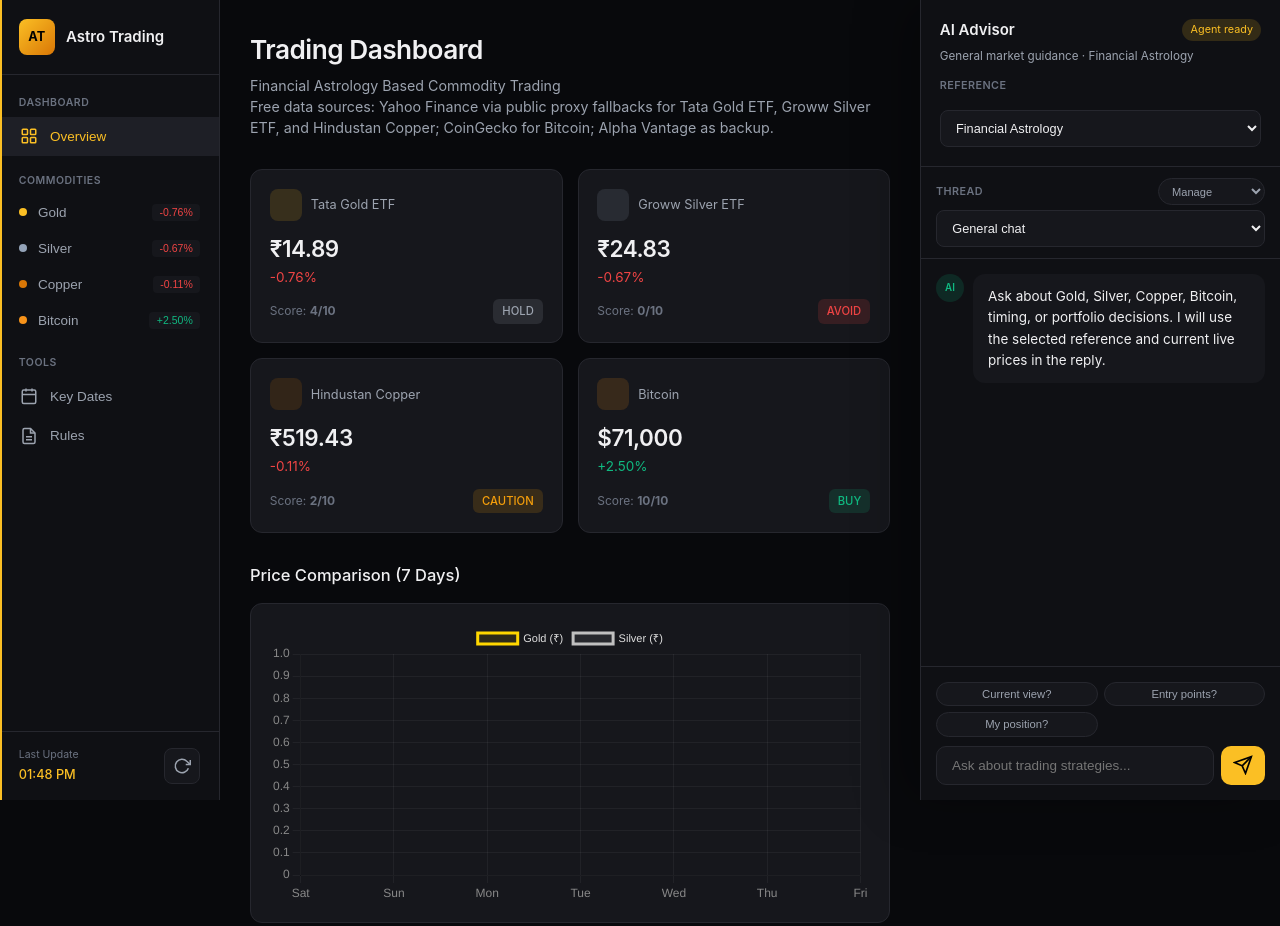
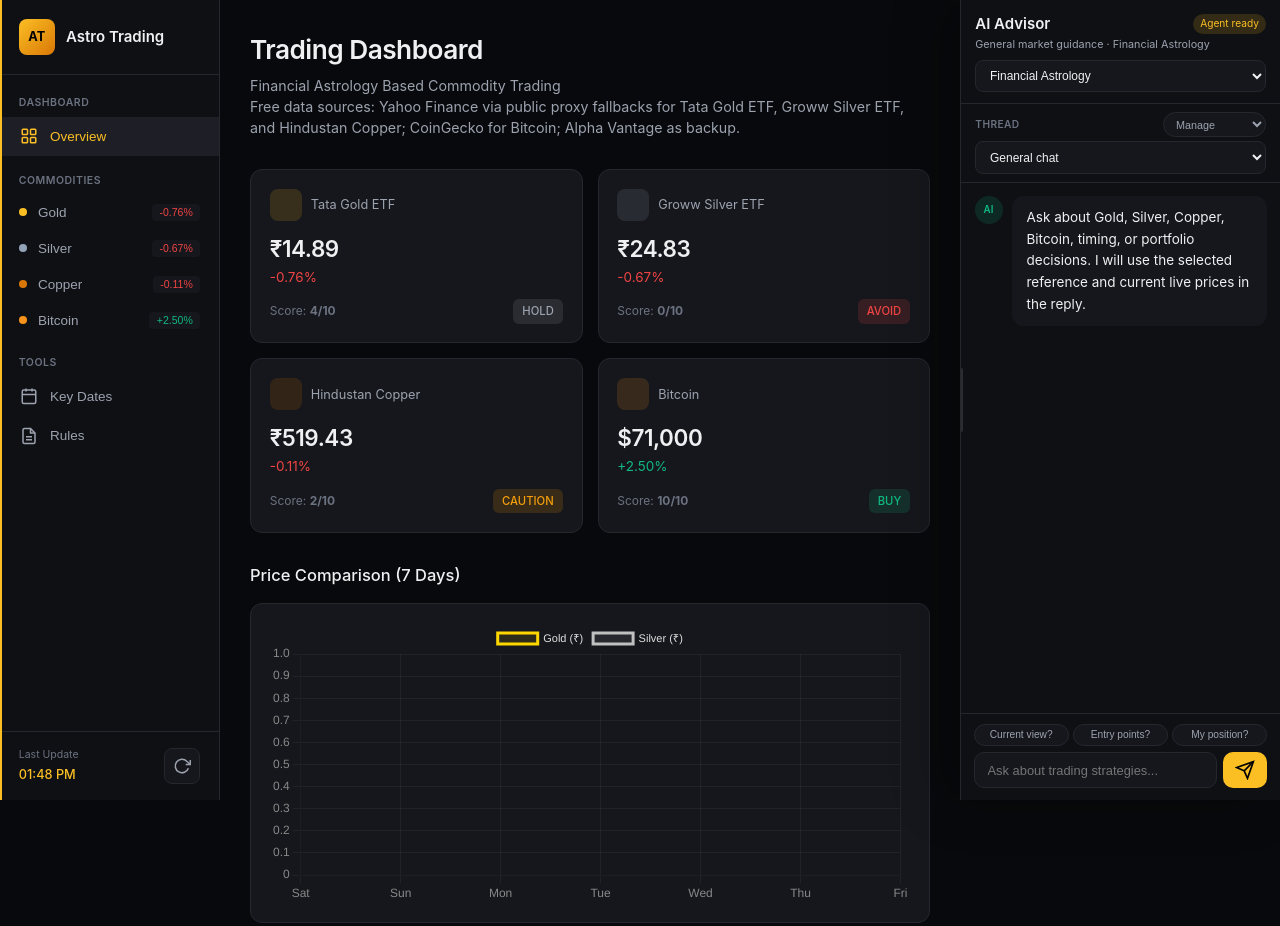
Before and after one commit to krishanbansal000-cmyk/trading-strategy, a website: page index.html in a window 1280 px wide. Shown: the top 926 px of the page. Drawn offline with nearby package versions, Linux system fonts and the light colour scheme; no server answers.

Commit message:
Improve chat panel layout and chart labels

```diff
--- a/app.js
+++ b/app.js
@@ -206,9 +206,70 @@ function setAgentStatus(text) {
     if (badge) badge.textContent = text;
 }
 
+function applyChatWidth(width) {
+    const nextWidth = Math.max(320, Math.min(720, Math.round(width)));
+    document.documentElement.style.setProperty('--chat-w', `${nextWidth}px`);
+    localStorage.setItem('chatPanelWidth', String(nextWidth));
+    return nextWidth;
+}
+
+function initChatResize() {
+    const panel = document.querySelector('.chat-panel');
+    const resizer = document.getElementById('chat-resizer');
+    if (!panel || !resizer) return;
+
+    const restoreWidth = () => {
+        if (window.innerWidth <= 1100) {
+            document.documentElement.style.removeProperty('--chat-w');
+            return;
+        }
+        const stored = Number(localStorage.getItem('chatPanelWidth'));
+        if (Number.isFinite(stored)) applyChatWidth(stored);
+    };
+
+    restoreWidth();
+
+    let startX = 0;
+    let startWidth = 0;
+
+    const onPointerMove = event => {
+        const delta = startX - event.clientX;
+        applyChatWidth(startWidth + delta);
+        Object.values(state.charts).forEach(chart => chart?.resize());
+    };
+
+    const onPointerUp = () => {
+        panel.classList.remove('is-resizing');
+        document.body.style.userSelect = '';
+        window.removeEventListener('pointermove', onPointerMove);
+        window.removeEventListener('pointerup', onPointerUp);
+    };
+
+    resizer.addEventListener('pointerdown', event => {
+        if (window.innerWidth <= 1100) return;
+        startX = event.clientX;
+        startWidth = panel.getBoundingClientRect().width;
+        panel.classList.add('is-resizing');
+        document.body.style.userSelect = 'none';
+        window.addEventListener('pointermove', onPointerMove);
+        window.addEventListener('pointerup', onPointerUp);
+    });
+
+    window.addEventListener('resize', restoreWidth);
+}
+
 function buildChartLabels(points) {
     if (!Array.isArray(points)) return getDayLabels(7);
-    return points.map(point => point.label || '');
+    const hasDuplicateWeekdays = points.some((point, index) => {
+        const weekday = point.weekday || point.label || '';
+        return points.findIndex(item => (item.weekday || item.label || '') === weekday) !== index;
+    });
+    return points.map(point => {
+        if (hasDuplicateWeekdays && point.date) {
+            return formatChartDate(point.date);
+        }
+        return point.weekday || point.label || (point.date ? formatWeekday(point.date) : '');
+    });
 }
 
 function toChartPoints(prices, timestamps = []) {
@@ -217,10 +278,13 @@ function toChartPoints(prices, timestamps = []) {
             const value = Number(price);
             if (!Number.isFinite(value)) return null;
             const rawTime = timestamps[index];
-            const label = rawTime
-                ? new Date(rawTime * 1000).toLocaleDateString('en-US', { weekday: 'short' })
+            const date = rawTime
+                ? new Date(rawTime * 1000).toISOString().slice(0, 10)
+                : '';
+            const weekday = date
+                ? formatWeekday(date)
                 : getDayLabels(prices.length)[index] || '';
-            return { label, price: value };
+            return { date, weekday, label: weekday, price: value };
         })
         .filter(Boolean);
 }
@@ -231,13 +295,16 @@ function toCoinGeckoChartPoints(prices) {
             const timestamp = Array.isArray(entry) ? entry[0] : null;
             const value = Array.isArray(entry) ? Number(entry[1]) : NaN;
             if (!timestamp || !Number.isFinite(value)) return null;
+            const date = new Date(timestamp).toISOString().slice(0, 10);
             return {
-                label: new Date(timestamp).toLocaleDateString('en-US', { weekday: 'short' }),
+                date,
+                weekday: formatWeekday(date),
+                label: formatWeekday(date),
                 price: value
             };
         })
         .filter(Boolean)
-        .filter((point, index, arr) => index === arr.findIndex(item => item.label === point.label))
+        .filter((point, index, arr) => index === arr.findIndex(item => item.date === point.date))
         .slice(-7);
 }
 
@@ -381,7 +448,9 @@ function normalizeAlphaPayload(json, symbol) {
             const value = parseAlphaRowClose(timeSeries[d]);
             if (!Number.isFinite(value)) return null;
             return {
-                label: new Date(d).toLocaleDateString('en-US', { weekday: 'short' }),
+                date: d,
+                weekday: formatWeekday(d),
+                label: formatWeekday(d),
                 price: value
             };
         })
@@ -730,8 +799,16 @@ function getDayLabels(days) {
     return Array.from({ length: days }, (_, i) => {
         const d = new Date();
         d.setDate(d.getDate() - (days - 1 - i));
-        return d.toLocaleDateString('en-US', { weekday: 'short' });
+        return formatWeekday(d);
     });
+}
+
+function formatWeekday(value) {
+    return new Date(value).toLocaleDateString('en-US', { weekday: 'short' });
+}
+
+function formatChartDate(value) {
+    return new Date(value).toLocaleDateString('en-US', { month: 'short', day: 'numeric' });
 }
 
 function updateCharts() {
@@ -771,9 +848,17 @@ function loadPriceHistory() {
                 if (Array.isArray(parsed[key])) {
                     state.priceHistory[key] = parsed[key]
                         .map(item => ({
-                            label: item.label || (item.time
-                                ? new Date(item.time).toLocaleDateString('en-US', { weekday: 'short' })
+                            date: item.date || (item.time
+                                ? new Date(item.time).toISOString().slice(0, 10)
                                 : ''),
+                            weekday: item.weekday || item.label || (item.time
+                                ? formatWeekday(item.time)
+                                : ''),
+                            label: item.label || item.weekday || (item.date
+                                ? formatWeekday(item.date)
+                                : item.time
+                                    ? formatWeekday(item.time)
+                                    : ''),
                             price: Number(item.price)
                         }))
                         .filter(item => Number.isFinite(item.price))
@@ -1315,6 +1400,7 @@ function updateCountdowns() {
 document.addEventListener('DOMContentLoaded', () => {
     loadPriceHistory();
     loadChatHistory();
+    initChatResize();
     initCharts();
     refreshAllData();
     updateCountdowns();
--- a/index.html
+++ b/index.html
@@ -506,13 +506,13 @@
 
     <!-- Right Chat Panel -->
     <aside class="chat-panel" aria-label="AI Advisor chat">
+        <div class="chat-resizer" id="chat-resizer" aria-hidden="true"></div>
         <div class="chat-header">
             <div class="chat-heading">
                 <span class="chat-title">AI Advisor</span>
                 <span class="chat-status">Live context</span>
             </div>
             <span class="chat-context" id="chat-context"></span>
-            <label class="book-label" for="book-select">Reference</label>
             <select id="book-select" class="book-select">
                 <option value="general">Financial Astrology</option>
                 <option value="gann">W.D. Gann Methods</option>
--- a/style.css
+++ b/style.css
@@ -723,8 +723,37 @@ body {
     box-shadow: -16px 0 48px rgba(0, 0, 0, 0.28);
 }
 
+.chat-resizer {
+    position: absolute;
+    left: 0;
+    top: 0;
+    bottom: 0;
+    width: 10px;
+    transform: translateX(-50%);
+    cursor: col-resize;
+    z-index: 2;
+}
+
+.chat-resizer::before {
+    content: '';
+    position: absolute;
+    left: 50%;
+    top: 50%;
+    width: 4px;
+    height: 64px;
+    transform: translate(-50%, -50%);
+    border-radius: 999px;
+    background: rgba(255, 255, 255, 0.12);
+    transition: background 0.2s ease;
+}
+
+.chat-resizer:hover::before,
+.chat-panel.is-resizing .chat-resizer::before {
+    background: var(--gold);
+}
+
 .chat-header {
-    padding: 1.25rem;
+    padding: 0.85rem 0.95rem 0.75rem;
     border-bottom: 1px solid var(--border-color);
     flex-shrink: 0;
 }
@@ -745,42 +774,31 @@ body {
 .chat-status {
     display: inline-flex;
     align-items: center;
-    padding: 0.2rem 0.55rem;
+    padding: 0.15rem 0.45rem;
     border-radius: 999px;
-    font-size: 0.72rem;
+    font-size: 0.68rem;
     color: var(--gold);
     background: var(--gold-dim);
     white-space: nowrap;
 }
 
 .chat-context {
-    font-size: 0.78rem;
+    font-size: 0.72rem;
     color: var(--text-secondary);
-    margin-top: 0.45rem;
+    margin-top: 0.2rem;
     display: block;
-    line-height: 1.45;
-}
-
-.book-label {
-    display: block;
-    margin-top: 0.85rem;
-    margin-bottom: 0.35rem;
-    font-size: 0.72rem;
-    font-weight: 600;
-    letter-spacing: 0.04em;
-    text-transform: uppercase;
-    color: var(--text-dim);
+    line-height: 1.35;
 }
 
 .book-select {
     width: 100%;
-    padding: 0.6rem 0.75rem;
+    padding: 0.48rem 0.65rem;
     background: var(--bg-card);
     border: 1px solid var(--border-color);
     border-radius: 8px;
     color: var(--text-primary);
-    font-size: 0.85rem;
-    margin-top: 0.75rem;
+    font-size: 0.8rem;
+    margin-top: 0.45rem;
     cursor: pointer;
 }
 
@@ -790,11 +808,11 @@ body {
 }
 
 .thread-row {
-    padding: 0.75rem 1rem;
+    padding: 0.55rem 0.95rem;
     border-bottom: 1px solid var(--border-color);
     display: flex;
     flex-direction: column;
-    gap: 0.35rem;
+    gap: 0.28rem;
     flex-shrink: 0;
 }
 
@@ -806,7 +824,7 @@ body {
 }
 
 .thread-label {
-    font-size: 0.72rem;
+    font-size: 0.68rem;
     font-weight: 600;
     letter-spacing: 0.04em;
     text-transform: uppercase;
@@ -814,12 +832,12 @@ body {
 }
 
 .thread-actions {
-    padding: 0.35rem 0.6rem;
+    padding: 0.28rem 0.52rem;
     background: var(--bg-card);
     border: 1px solid var(--border-color);
     border-radius: 999px;
     color: var(--text-secondary);
-    font-size: 0.74rem;
+    font-size: 0.72rem;
     cursor: pointer;
 }
 
@@ -831,12 +849,12 @@ body {
 
 .thread-select {
     width: 100%;
-    padding: 0.6rem 0.75rem;
+    padding: 0.5rem 0.65rem;
     background: var(--bg-card);
     border: 1px solid var(--border-color);
     border-radius: 8px;
     color: var(--text-primary);
-    font-size: 0.85rem;
+    font-size: 0.8rem;
     cursor: pointer;
 }
 
@@ -849,10 +867,10 @@ body {
     flex: 1;
     min-height: 0;
     overflow-y: auto;
-    padding: 1rem;
+    padding: 0.85rem 0.9rem;
     display: flex;
     flex-direction: column;
-    gap: 0.85rem;
+    gap: 0.7rem;
 }
 
 .msg {
@@ -948,7 +966,7 @@ body {
 .msg-content a:hover { text-decoration: underline; }
 
 .chat-input-area {
-    padding: 1rem;
+    padding: 0.7rem 0.85rem 0.8rem;
     border-top: 1px solid var(--border-color);
     flex-shrink: 0;
     background: var(--bg-secondary);
@@ -956,18 +974,18 @@ body {
 
 .quick-btns {
     display: grid;
-    grid-template-columns: repeat(2, minmax(0, 1fr));
-    gap: 0.4rem;
-    margin-bottom: 0.6rem;
+    grid-template-columns: repeat(3, minmax(0, 1fr));
+    gap: 0.3rem;
+    margin-bottom: 0.45rem;
 }
 
 .quick-btns button {
-    padding: 0.35rem 0.7rem;
+    padding: 0.28rem 0.45rem;
     background: var(--bg-card);
     border: 1px solid var(--border-color);
-    border-radius: 16px;
+    border-radius: 14px;
     color: var(--text-secondary);
-    font-size: 0.75rem;
+    font-size: 0.68rem;
     cursor: pointer;
     transition: all 0.15s;
     min-width: 0;
@@ -980,18 +998,18 @@ body {
 
 .input-row {
     display: flex;
-    gap: 0.5rem;
+    gap: 0.45rem;
 }
 
 .input-row input {
     flex: 1;
     min-width: 0;
-    padding: 0.75rem 1rem;
+    padding: 0.62rem 0.85rem;
     background: var(--bg-card);
     border: 1px solid var(--border-color);
     border-radius: 10px;
     color: var(--text-primary);
-    font-size: 0.9rem;
+    font-size: 0.86rem;
 }
 
 .input-row input:focus {
@@ -1120,6 +1138,10 @@ body {
         transition: transform 0.3s;
     }
 
+    .chat-resizer {
+        display: none;
+    }
+
     .chat-panel.open {
         transform: translateX(0);
     }
```
